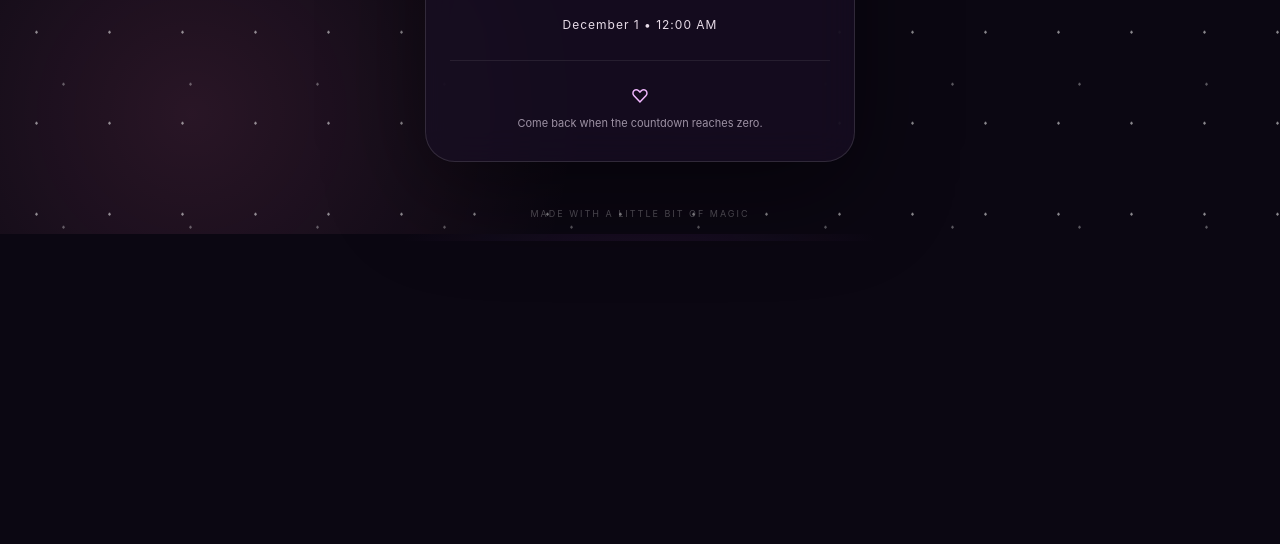
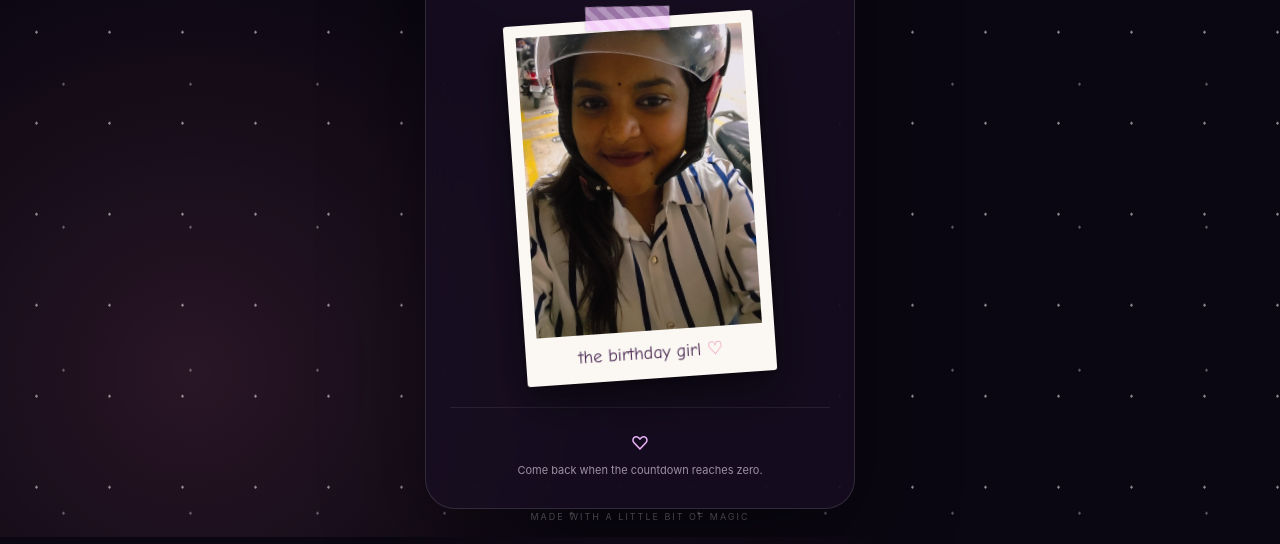
Before and after one commit to sgn2000/birthday-surprise, a plain HTML site: page index.html in a window 1280 px wide. Shown: the part 566-1110 px from the top of the page. Before the commit the page ends 807 px from the top, so only its background shows below. Drawn offline with Linux system fonts and the light colour scheme.

Commit message:
Add Polaroid-style birthday photo to the countdown page (6b0711047847af32338d59cd)
Co-Authored-By: sgn2000 <75011722+sgn2000@users.noreply.github.com>

```diff
--- a/index.html
+++ b/index.html
@@ -33,6 +33,14 @@
 
       <p id="message" class="message">December 1 • 12:00 AM</p>
 
+      <figure class="polaroid" id="photo">
+        <span class="tape" aria-hidden="true"></span>
+        <div class="polaroid-img">
+          <img src="images/pavi.jpeg" alt="Pavithra smiling in her helmet" width="899" height="1599" loading="lazy">
+        </div>
+        <figcaption>the birthday girl <span aria-hidden="true">♡</span></figcaption>
+      </figure>
+
       <div class="hint">
         <span>♡</span>
         Come back when the countdown reaches zero.
--- a/script.js
+++ b/script.js
@@ -35,3 +35,29 @@ function updateCountdown() {
 
 updateCountdown();
 setInterval(updateCountdown, 1000);
+
+// Tap the polaroid: it straightens up and a few hearts float out
+const photo = $("photo");
+const hearts = ["💖", "💕", "💗", "🌸", "✨", "💝"];
+photo.addEventListener("click", () => {
+  photo.classList.toggle("straight");
+  if (window.matchMedia("(prefers-reduced-motion: reduce)").matches) return;
+  const box = photo.getBoundingClientRect();
+  const cx = box.left + box.width / 2;
+  const cy = box.top + box.height / 2;
+  for (let i = 0; i < 12; i++) {
+    const el = document.createElement("span");
+    el.className = "pop";
+    el.textContent = hearts[i % hearts.length];
+    const angle = (Math.PI * 2 * i) / 12 + Math.random() * 0.4;
+    const dist = 70 + Math.random() * 60;
+    el.style.left = cx - 11 + "px";
+    el.style.top = cy - 11 + "px";
+    el.style.setProperty("--dx", Math.cos(angle) * dist + "px");
+    el.style.setProperty("--dy", Math.sin(angle) * dist - 30 + "px");
+    el.style.setProperty("--r", (Math.random() * 60 - 30) + "deg");
+    document.body.appendChild(el);
+    el.addEventListener("animationend", () => el.remove());
+  }
+  if (navigator.vibrate) navigator.vibrate(20);
+});
--- a/style.css
+++ b/style.css
@@ -25,7 +25,7 @@ body {
     var(--bg);
   color: var(--text);
   font-family: -apple-system, BlinkMacSystemFont, "Segoe UI", Roboto, Helvetica, Arial, sans-serif;
-  overflow: hidden;
+  overflow-x: hidden;
 }
 
 .page {
@@ -194,4 +194,74 @@ footer {
 
 @media (prefers-reduced-motion: reduce) {
   .stars, .orb { animation: none; }
+  .polaroid { transition: none; }
 }
+
+/* ---------- Polaroid ---------- */
+.polaroid {
+  position: relative;
+  width: min(72%, 250px);
+  margin: 30px auto 4px;
+  padding: 12px 12px 0;
+  background: #fbf7f2;
+  border-radius: 3px;
+  box-shadow: 0 18px 40px rgba(0,0,0,.5), 0 2px 6px rgba(0,0,0,.3);
+  transform: rotate(-4deg);
+  transition: transform .35s ease;
+  cursor: pointer;
+  -webkit-tap-highlight-color: transparent;
+}
+
+.polaroid:active,
+.polaroid.straight { transform: rotate(0deg) scale(1.03); }
+
+.tape {
+  position: absolute;
+  top: -12px;
+  left: 50%;
+  width: 84px;
+  height: 24px;
+  transform: translateX(-50%) rotate(3deg);
+  background: rgba(242, 184, 255, .6);
+  background-image: repeating-linear-gradient(45deg, rgba(255,255,255,.25) 0 6px, transparent 6px 12px);
+  box-shadow: 0 1px 3px rgba(0,0,0,.15);
+}
+
+.polaroid-img {
+  aspect-ratio: 3 / 4;
+  overflow: hidden;
+  background: #ddd;
+}
+
+/* Shows her face and keeps the date stamp out of frame */
+.polaroid-img img {
+  display: block;
+  width: 100%;
+  height: 100%;
+  object-fit: cover;
+  object-position: 50% 75%;
+}
+
+.polaroid figcaption {
+  padding: 12px 4px 14px;
+  color: #4a2a55;
+  font-family: "Bradley Hand", "Segoe Print", "Comic Sans MS", "Chalkboard SE", cursive;
+  font-size: 18px;
+  line-height: 1.2;
+}
+
+.polaroid figcaption span { color: #e46aa8; }
+
+/* Tap hearts */
+.pop {
+  position: fixed;
+  pointer-events: none;
+  z-index: 10;
+  font-size: 22px;
+  animation: pop 1.4s ease-out forwards;
+}
+
+@keyframes pop {
+  0% { opacity: 1; transform: translate(0, 0) scale(.6); }
+  100% { opacity: 0; transform: translate(var(--dx), var(--dy)) scale(1.2) rotate(var(--r)); }
+}
```
Also changed, not shown: images/pavi.jpeg (added).
